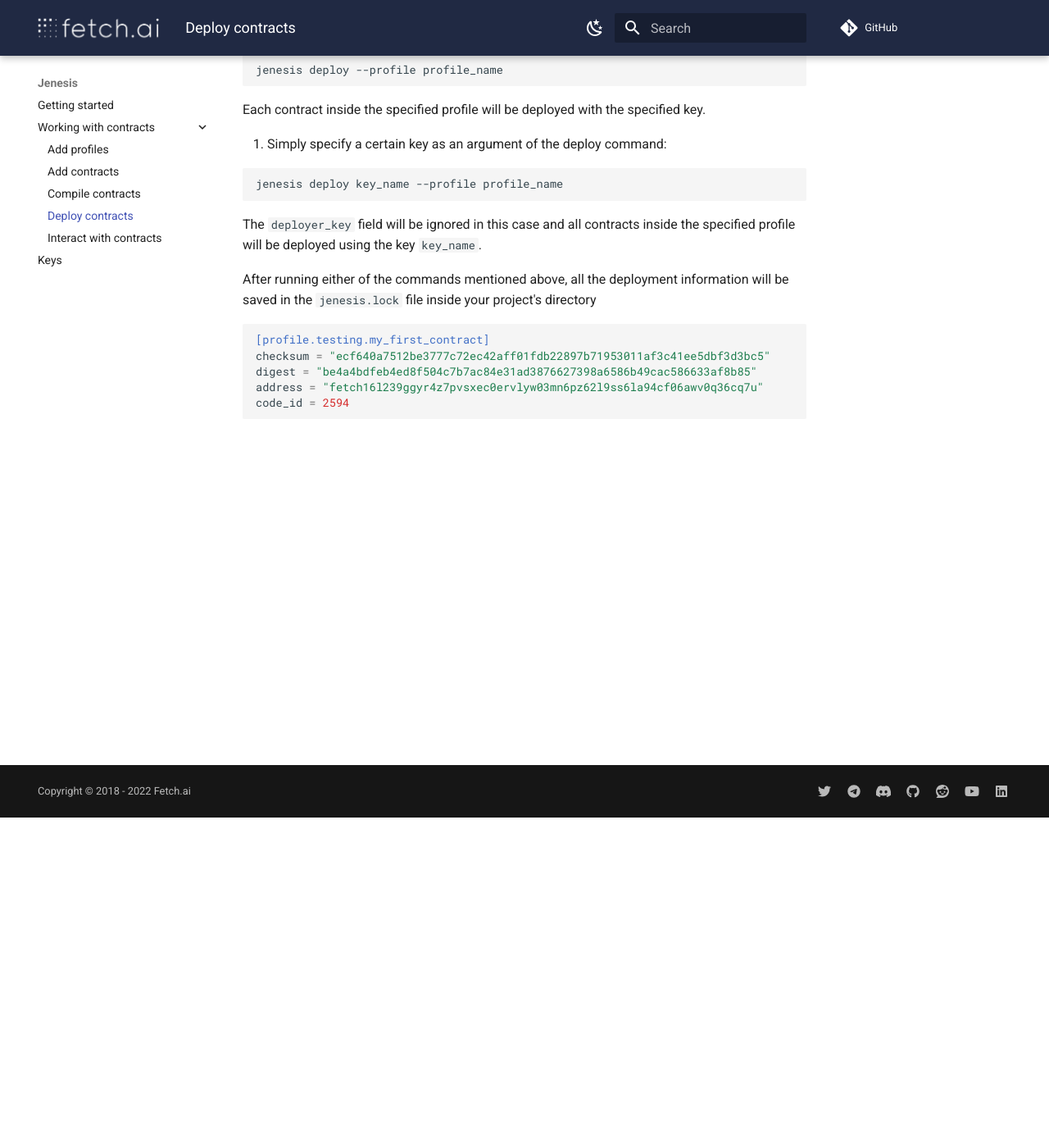
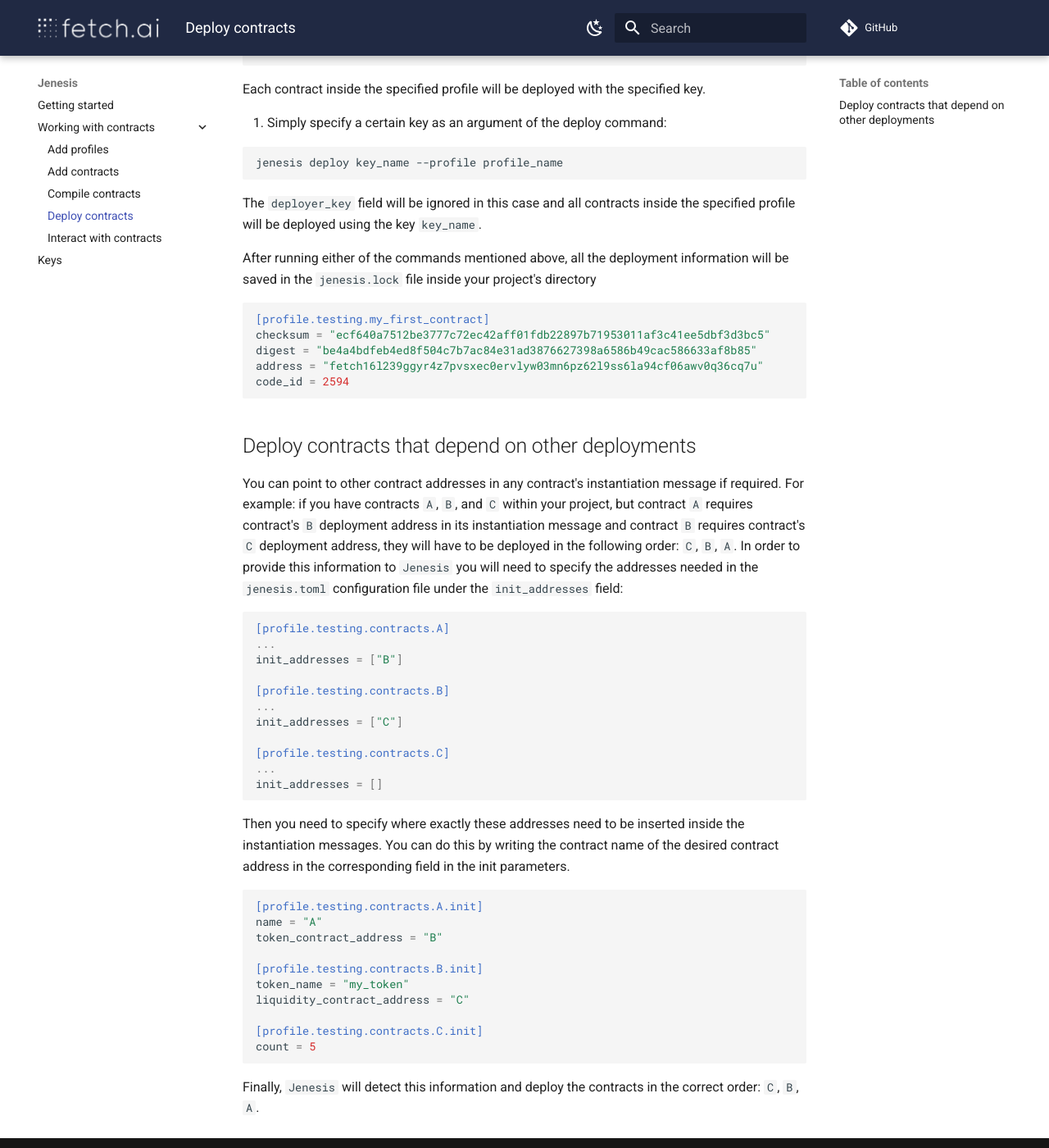
Before and after one commit to fetchai/jenesis, an MkDocs documentation site: the page built from docs/deploy-contracts.md, in a window 1280 px wide and 1400 px high, scrolled down 403 px. Shown: the whole window at 82% size. Built offline with MkDocs 1.6.1 and Material for MkDocs 9.7.7, drawn with Linux system fonts in a browser that asks for light colours; comment, search, counter and statistics services are not loaded; some of the changed text lies outside the part shown.

Commit message:
feat: added info to point to other contracts addresses (#117)
* feat: added info to point to other contracts addresses

* docs: added logs info

* docs: update attach info

* docs: minor change

Co-authored-by: James Riehl <33920192+jrriehl@users.noreply.github.com>

````diff
--- a/docs/deploy-contracts.md
+++ b/docs/deploy-contracts.md
@@ -31,3 +31,40 @@ digest = "be4a4bdfeb4ed8f504c7b7ac84e31ad3876627398a6586b49cac586633af8b85"
 address = "fetch16l239ggyr4z7pvsxec0ervlyw03mn6pz62l9ss6la94cf06awv0q36cq7u"
 code_id = 2594
 ```
+
+## Deploy contracts that depend on other deployments
+
+You can point to other contract addresses in any contract's instantiation message if required.
+For example: if you have contracts `A`, `B`, and `C` within your project, but contract `A` requires contract's `B` deployment address in its instantiation message and contract `B` requires contract's `C` deployment address, they will have to be deployed in the following order: `C`, `B`, `A`. In order to provide this information to `Jenesis` you will need to specify the addresses needed in the `jenesis.toml` configuration file under the `init_addresses` field:
+
+```toml
+[profile.testing.contracts.A]
+...
+init_addresses = ["B"]
+
+[profile.testing.contracts.B]
+...
+init_addresses = ["C"]
+
+[profile.testing.contracts.C]
+...
+init_addresses = []
+```
+
+Then you need to specify where exactly these addresses need to be inserted inside the instantiation messages. You can do this by writing the contract name of the desired contract address in the corresponding field in the init parameters.
+
+
+```toml
+[profile.testing.contracts.A.init]
+name = "A"
+token_contract_address = "B"
+
+[profile.testing.contracts.B.init]
+token_name = "my_token"
+liquidity_contract_address = "C"
+
+[profile.testing.contracts.C.init]
+count = 5
+```
+
+Finally, `Jenesis` will detect this information and deploy the contracts in the correct order: `C`, `B`, `A`.
````
Also changed, not shown: other parts of docs/deploy-contracts.md (+1 -1 lines), docs/add-contracts.md (+21 -1 lines), docs/compile-contracts.md (+1 -1 lines).
